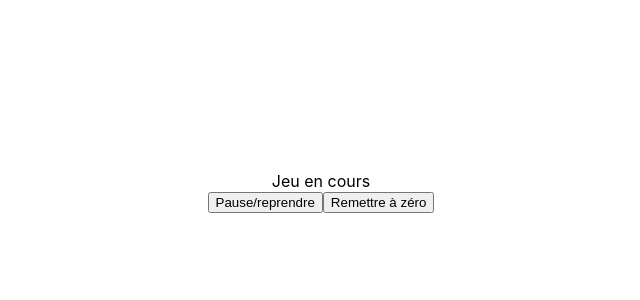
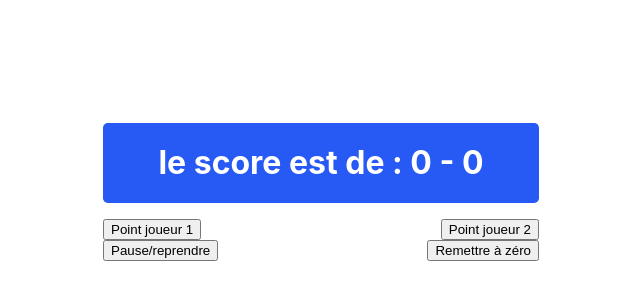
Before and after one commit to GuerricSa/tennis-score, a React (Create React App) app: page / in a window 1280 px wide. Shown: the part 208-508 px from the top of the page, without its empty margins (319-959 px from the left). Built offline with nearby package versions, Linux system fonts and the light colour scheme.

Commit message:
adding immer

```diff
--- a/package.json
+++ b/package.json
@@ -6,6 +6,7 @@
     "@testing-library/jest-dom": "^5.17.0",
     "@testing-library/react": "^13.4.0",
     "@testing-library/user-event": "^13.5.0",
+    "immer": "^10.0.3",
     "react": "^18.2.0",
     "react-dom": "^18.2.0",
     "react-redux": "^8.1.3",
--- a/src/App.jsx
+++ b/src/App.jsx
@@ -2,13 +2,24 @@ import './App.css';
 import { PlayPauseButton } from './components/PlayPauseButton'
 import { Display } from './components/Display'
 import { Restart } from './components/RestartButton'
+import { PointScoredButton } from './components/PointScoredButton';
 
 function App() {
   return (
     <div>
       <Display />
-      <PlayPauseButton />
-      <Restart />
+      <div className="buttons-row">
+        <PointScoredButton playerId={'player1'}>
+          Point joueur 1
+        </PointScoredButton>
+        <PointScoredButton playerId={'player2'}>
+          Point joueur 2
+        </PointScoredButton>
+      </div>
+      <div className="buttons-row">
+        <PlayPauseButton />
+        <Restart />
+      </div>
     </div>
   );
 }
--- a/src/components/Display.js
+++ b/src/components/Display.js
@@ -1,11 +1,44 @@
 import { useSelector } from "react-redux"
+
+const playerSelector = (params) => {
+  if (params === 'player1') {
+    return (
+      'joueur 1'
+    )
+  } else {
+    return (
+      'joueur 2'
+    )
+  }
+}
 
 export function Display() {
   const gameIsPlaying = useSelector((state) => state.playing)
+  const scorePlayer1 = useSelector((state) => state.player1)
+  const scorePlayer2 = useSelector((state) => state.player2)
+  const advantage = useSelector((state) => state.advantage)
+  const winner = useSelector((state) => state.winner)
 
+  if (winner) {
+    return (
+      <p className="display">
+        {`Le ${playerSelector(winner)} a gagné !!`}
+      </p>
+    )
+  }
+  if (!gameIsPlaying) {
+    return (
+      <p className="display">
+        Le jeu est en pause
+      </p>
+    )
+  }
   return (
-    <p>
-      {gameIsPlaying ? 'Jeu en cours' : "c'est la pause"}
-    </p>
+    <div className="display">
+      le score est de : {scorePlayer1} - {scorePlayer2}
+      <div>
+      {advantage !== null ? `avantage :  ${playerSelector(advantage)}` : '' }
+      </div>
+    </div>
   )
 }
--- /dev/null
+++ b/src/components/PointScoredButton.js
@@ -0,0 +1,14 @@
+import { useDispatch } from "react-redux";
+import { pointScored } from '../actions'
+
+export function PointScoredButton({ playerId, children }){
+  const dispatch = useDispatch()
+
+  return (
+      <button
+        onClick={() => {dispatch(pointScored(playerId))}}
+      >
+        {children}
+      </button>
+  )
+}
--- a/src/components/RestartButton.js
+++ b/src/components/RestartButton.js
@@ -5,7 +5,7 @@ export function Restart() {
   const dispatch = useDispatch(restart)
   return (
     <button
-    onClick={() => {dispatch()}}
+    onClick={() => {dispatch(restart())}}
     >
       Remettre à zéro
     </button>
```
Also changed, not shown: 1 other file (tests, documents, lock files or other folders).
